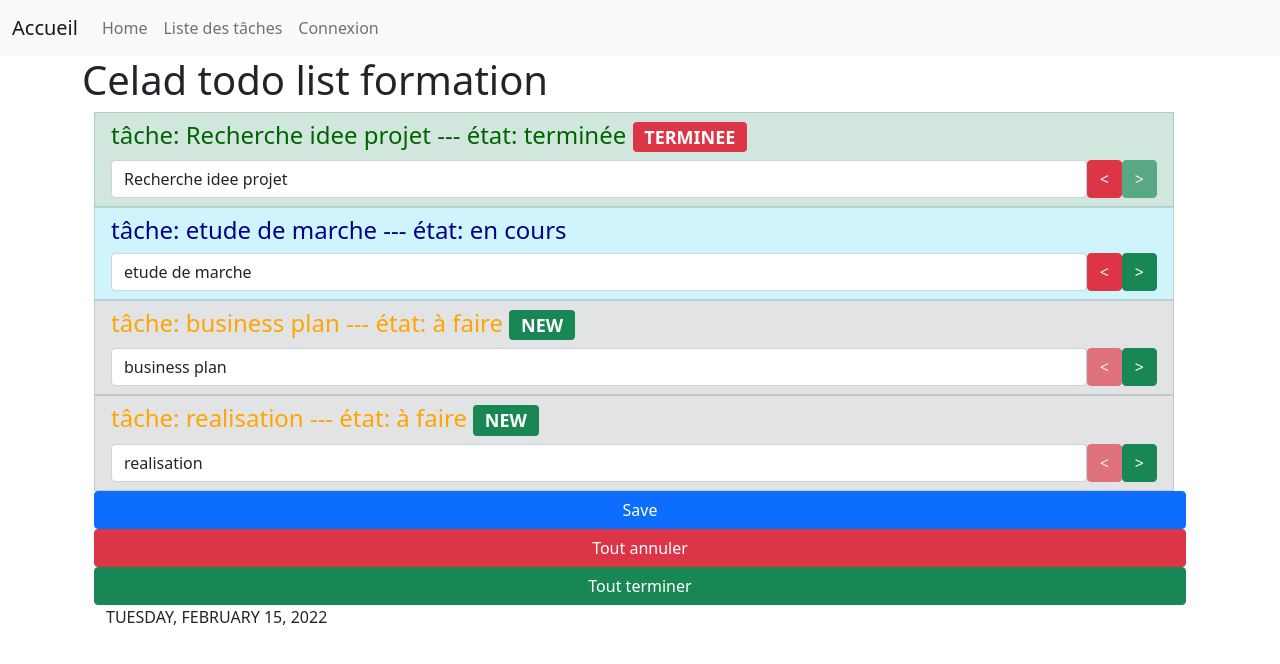
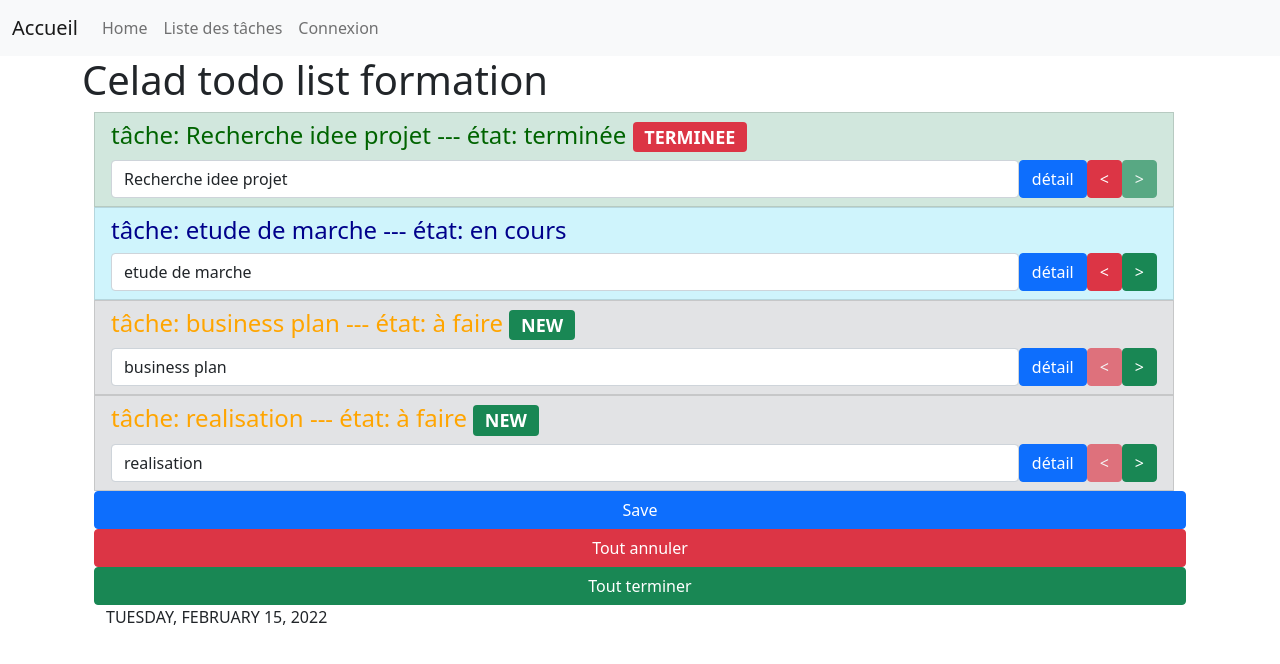
Before and after one commit to maaash/celadtodo, an Angular app: page /taches in a window 1280 px wide. Shown: the top 664 px of the page. Built offline with nearby package versions, Linux system fonts and the light colour scheme.

Commit message:
navigation avec param + correction

```diff
--- a/src/app/app-routing.module.ts
+++ b/src/app/app-routing.module.ts
@@ -4,13 +4,15 @@ import { AccueilComponent } from './accueil/accueil.component';
 import { ConnexionComponent } from './connexion/connexion.component';
 import { Erreur404Component } from './erreur404/erreur404.component';
 import { TacheListComponent } from './tache-list/tache-list.component';
+import { TacheViewComponent } from './tache-view/tache-view.component';
 
 const routes: Routes = [
   { path: 'taches', component: TacheListComponent },
   { path: 'connexion', component: ConnexionComponent},
   { path: '', component: AccueilComponent},
+  { path: 'tache/:id', component: TacheViewComponent},
   { path: 'erreur404', component: Erreur404Component},
-  { path: '**', redirectTo: 'erreur'}
+  { path: '**', redirectTo: 'erreur404'}
 ];
 
 @NgModule({
--- a/src/app/app.module.ts
+++ b/src/app/app.module.ts
@@ -10,6 +10,7 @@ import { TacheListComponent } from './tache-list/tache-list.component';
 import { AccueilComponent } from './accueil/accueil.component';
 import { ConnexionComponent } from './connexion/connexion.component';
 import { Erreur404Component } from './erreur404/erreur404.component';
+import { TacheViewComponent } from './tache-view/tache-view.component';
 
 @NgModule({
   declarations: [
@@ -18,7 +19,8 @@ import { Erreur404Component } from './erreur404/erreur404.component';
     TacheListComponent,
     AccueilComponent,
     ConnexionComponent,
-    Erreur404Component
+    Erreur404Component,
+    TacheViewComponent
   ],
   imports: [
     BrowserModule,
--- /dev/null
+++ b/src/app/tache-view/tache-view.component.ts
@@ -0,0 +1,33 @@
+import { Component, OnInit } from '@angular/core';
+import { ActivatedRoute, Router } from '@angular/router';
+import { Tache, tacheDefaut } from '../models/tache';
+import { TacheService } from '../services/tache.service';
+
+@Component({
+  selector: 'app-tache-view',
+  templateUrl: './tache-view.component.html',
+  styleUrls: ['./tache-view.component.scss']
+})
+export class TacheViewComponent implements OnInit {
+
+  // ! sert a supprimer la verif sur l'init
+  //public tache!: Tache
+  public tache: Tache = tacheDefaut
+
+  constructor(
+    private route: ActivatedRoute,
+    private router: Router,
+    private tacheService: TacheService
+  ) { }
+
+  ngOnInit(): void {
+    const id = this.route.snapshot.params['id']
+    const tache = this.tacheService.getTacheById(+id)
+    if (tache.id !== 0) {
+      this.tache = tache
+    } else {
+      this.router.navigateByUrl('erreur404')
+    }
+  }
+
+}
--- a/src/app/tache/tache.component.html
+++ b/src/app/tache/tache.component.html
@@ -12,6 +12,8 @@
 
   <div class="d-flex flex_row">
     <input type="text" class="form-control" [(ngModel)]="nameTache">
+
+    <button class="btn btn-primary" (click)="onVoirDetail()">détail</button>
     <button class="btn btn-danger" (click)="onRegresser()" [disabled]="etatTache==etat.AFAIRE">&lt;</button>
     <button class="btn btn-success" (click)="onProgresser()"[disabled]="etatTache==etat.TERMINEE">&gt;</button>
   </div>
--- a/src/app/tache/tache.component.ts
+++ b/src/app/tache/tache.component.ts
@@ -1,4 +1,5 @@
 import { Component, Input, OnInit } from '@angular/core';
+import { Router } from '@angular/router';
 import { Etat, Tache, tacheDefaut } from '../models/tache';
 import { TacheService } from '../services/tache.service';
 
@@ -16,7 +17,8 @@ export class TacheComponent implements OnInit {
   @Input('id') public idTache: number = tacheDefaut.id
 
 
-  constructor( private tacheService: TacheService ) {
+  constructor( private tacheService: TacheService,
+    private router: Router ) {
 
    }
 
@@ -51,4 +53,9 @@ export class TacheComponent implements OnInit {
     this.tacheService.regresserTache(this.idTache)
   }
 
+  onVoirDetail(): void{
+    console.log("detail",this.idTache)
+    this.router.navigate(['tache', this.idTache])
+  }
+
 }
```
Also changed, not shown: src/app/tache-view/tache-view.component.scss (added).
